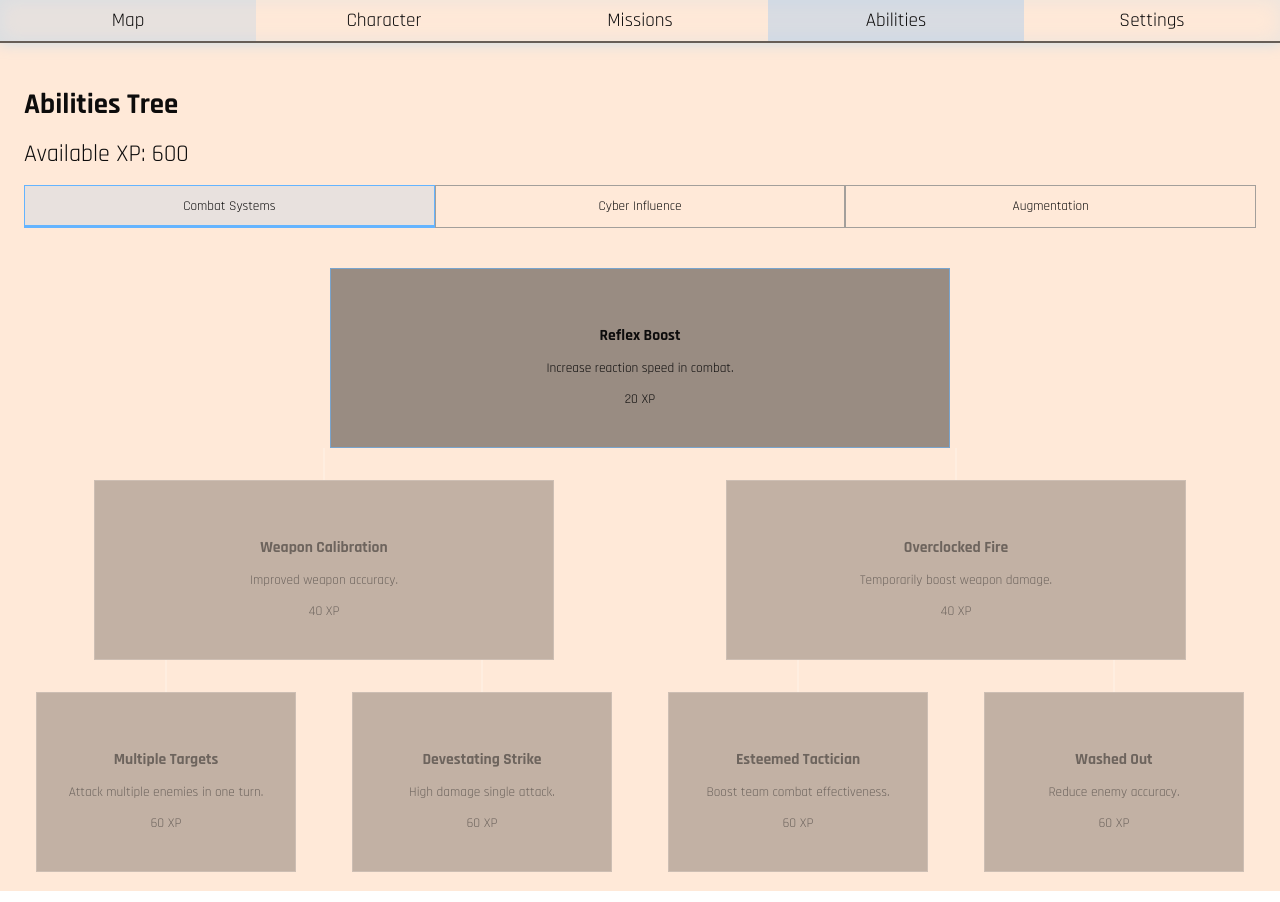
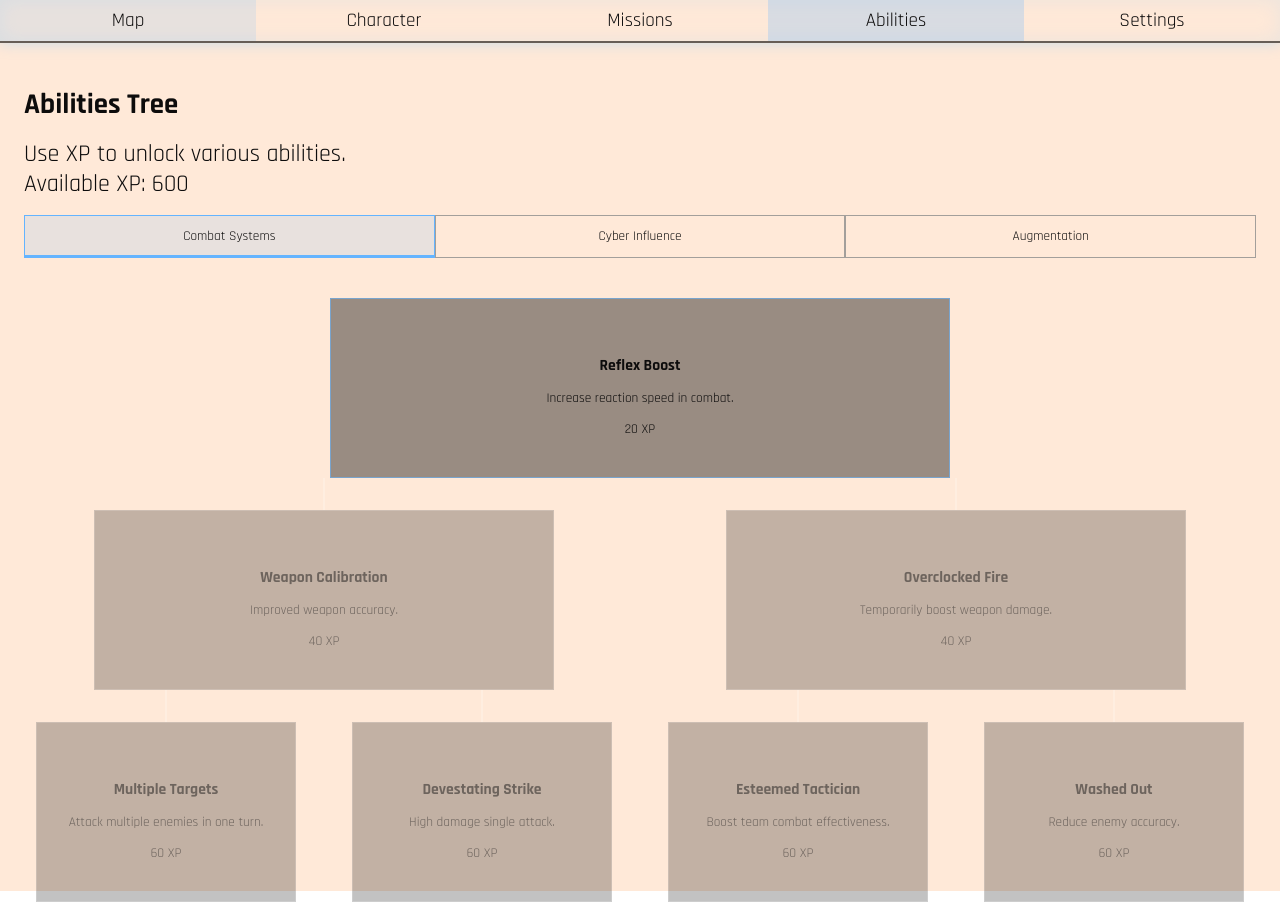
Before and after one commit to kshides21/game-menu, a React (Vite) app: page / in a window 1280 px wide. Both pictures are taken after a click on the button "Abilities". Built offline with nearby package versions, Linux system fonts and the light colour scheme.

Commit message:
added abliities description

```diff
--- a/src/screens/AbilitiesScreen.jsx
+++ b/src/screens/AbilitiesScreen.jsx
@@ -44,6 +44,7 @@ export default function AbilitiesScreen() {
   return (
     <div className="skills-web">
       <h1 className="screen-title">Abilities Tree</h1>
+      <span>Use XP to unlock various abilities.</span>
       <div className="xp-display">Available XP: {xp}</div>
 
       {warning && <div className="warning-message">{warning}</div>}
```
